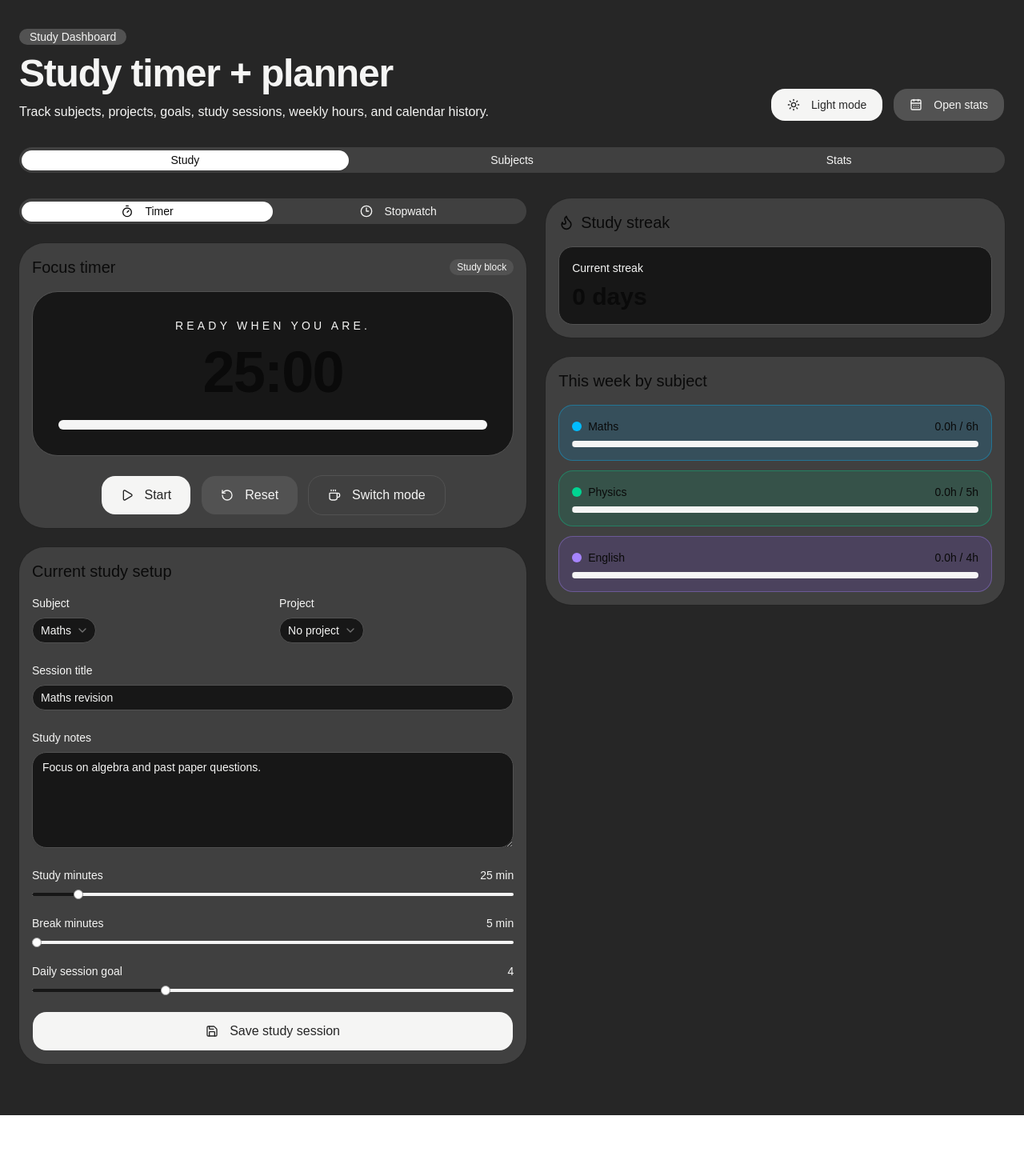
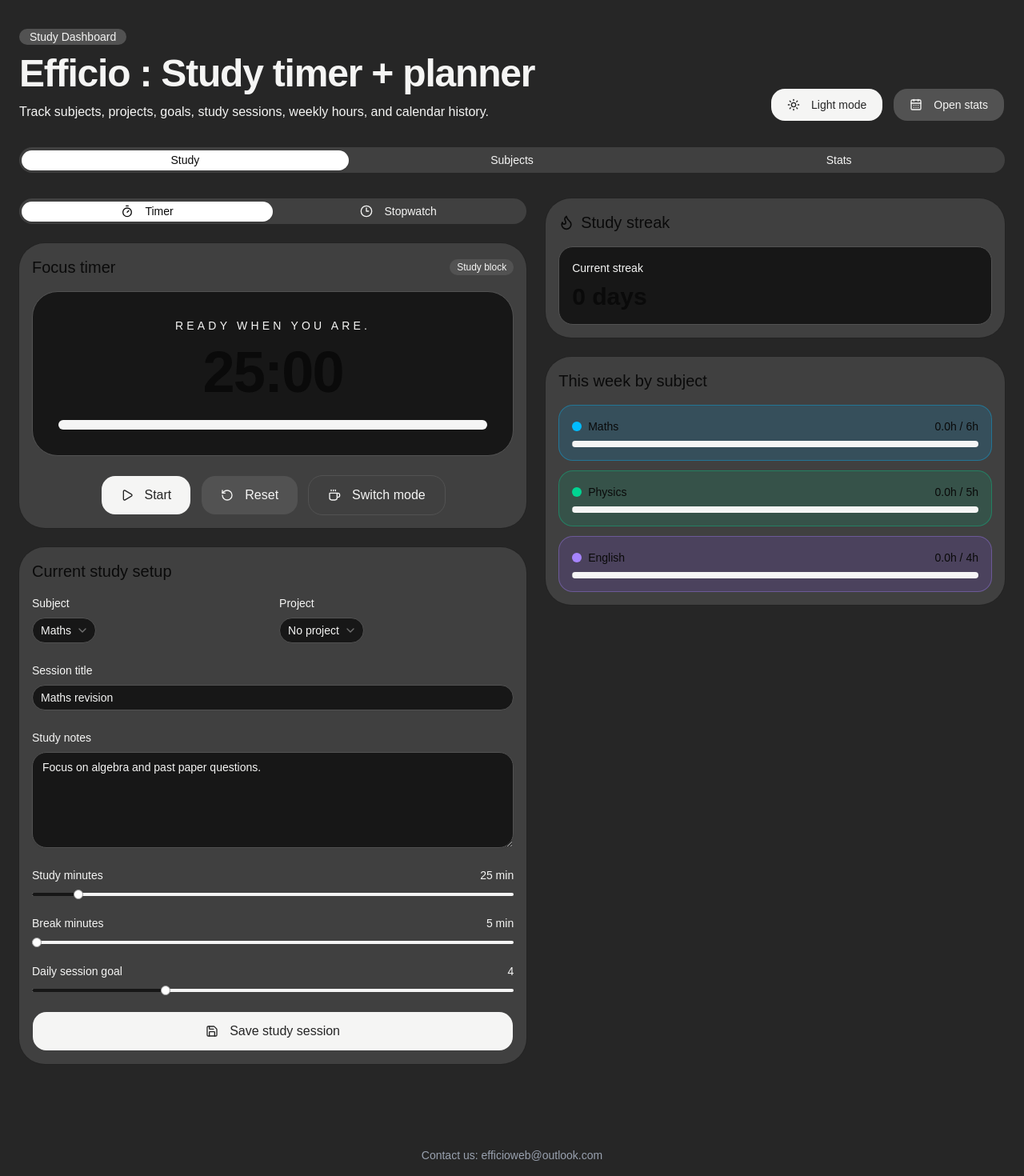
Before and after one commit to rishanilmathew-lgtm/efficio, a React (Vite) app: page / in a window 1280 px wide. Shown: the part 6-1476 px from the top of the page at 80% size. Before the commit the page ends 1400 px from the top, so only its background shows below. Built offline with nearby package versions, Linux system fonts and the light colour scheme.

Commit message:
add efficio branding and footer

```diff
--- a/src/App.tsx
+++ b/src/App.tsx
@@ -568,7 +568,7 @@ export default function StudyTimerStopwatchApp() {
               Study Dashboard
             </Badge>
             <h1 className="text-4xl font-semibold tracking-tight md:text-5xl text-inherit">
-              Study timer + planner
+  Efficio : Study timer + planner
             </h1>
             <p className={`mt-3 max-w-2xl text-sm md:text-base ${textSoft}`}>
               Track subjects, projects, goals, study sessions, weekly hours, and calendar history.
@@ -1185,6 +1185,9 @@ export default function StudyTimerStopwatchApp() {
           </TabsContent>
         </Tabs>
       </div>
+<footer className="text-center text-sm text-gray-400 mt-10 pb-4">
+  Contact us: efficioweb@outlook.com
+</footer>
     </div>
   );
 }
```
